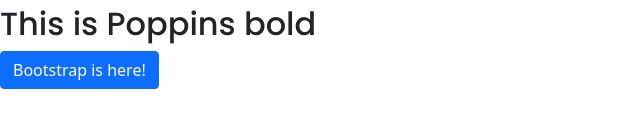
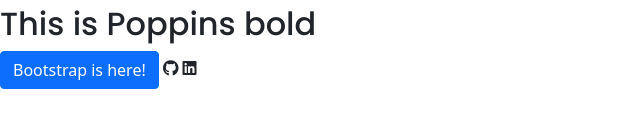
Before and after one commit to Mahsa-Goudarzi/My-Portfolio, a plain HTML site: page index.html in a window 1280 px wide. Shown: the part 144-272 px from the top of the page, 0-640 px from the left. Drawn offline with nearby package versions, Linux system fonts and the light colour scheme; a web font is replaced by a local one.

Commit message:
Added Github and LinkedIn icons

```diff
--- a/index.html
+++ b/index.html
@@ -44,5 +44,7 @@
     <h2 class="playfair-italic">This is PlayFair italic</h2>
     <h2 class="poppins-bold">This is Poppins bold</h2>
     <button class="btn btn-primary">Bootstrap is here!</button>
+    <i class="fab fa-github"></i>
+    <i class="fab fa-linkedin"></i>
   </body>
 </html>
```
